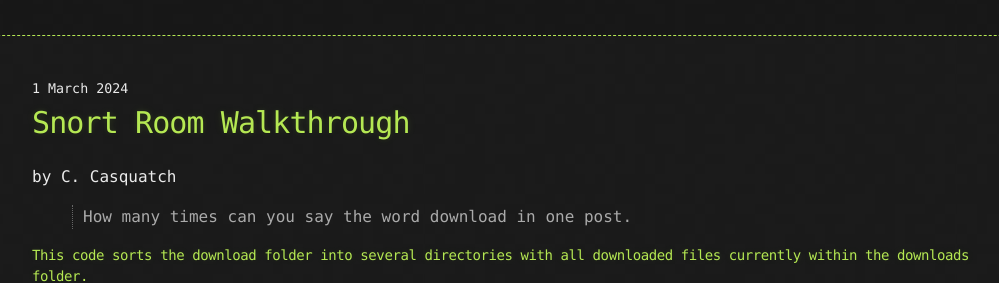
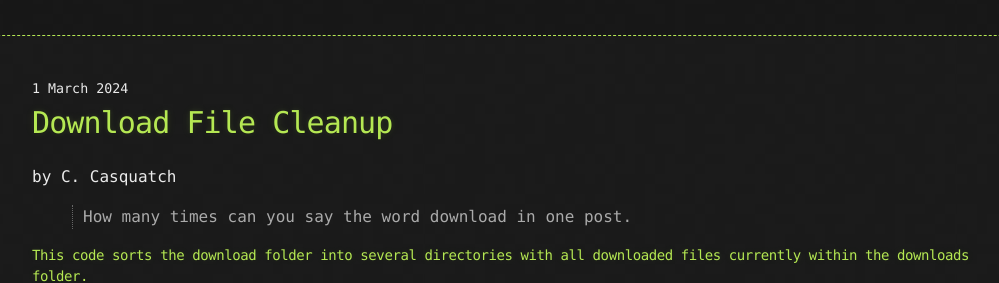
Before and after one commit to CyberCasquatch/cybercasquatch.github.io, a Jekyll site: the page built from _posts/Projects/Python/2024-03-01-Download-file-cleanup.md, in a window 1280 px wide, cut to the strip 157-440 px from the top of the page. Shown: the whole strip, without its empty margins (108-1107 px from the left). Built offline with Jekyll 4.4.1, drawn with Linux system fonts in a browser that asks for light colours.

Commit message:
Update 2024-03-01-Download-file-cleanup.md

```diff
--- a/_posts/Projects/Python/2024-03-01-Download-file-cleanup.md
+++ b/_posts/Projects/Python/2024-03-01-Download-file-cleanup.md
@@ -1,6 +1,6 @@
 ---
 layout: post
-title:  "Snort Room Walkthrough"
+title:  "Download File Cleanup"
 date:   2024-03-01
 author: C. Casquatch
 comments: false
```
